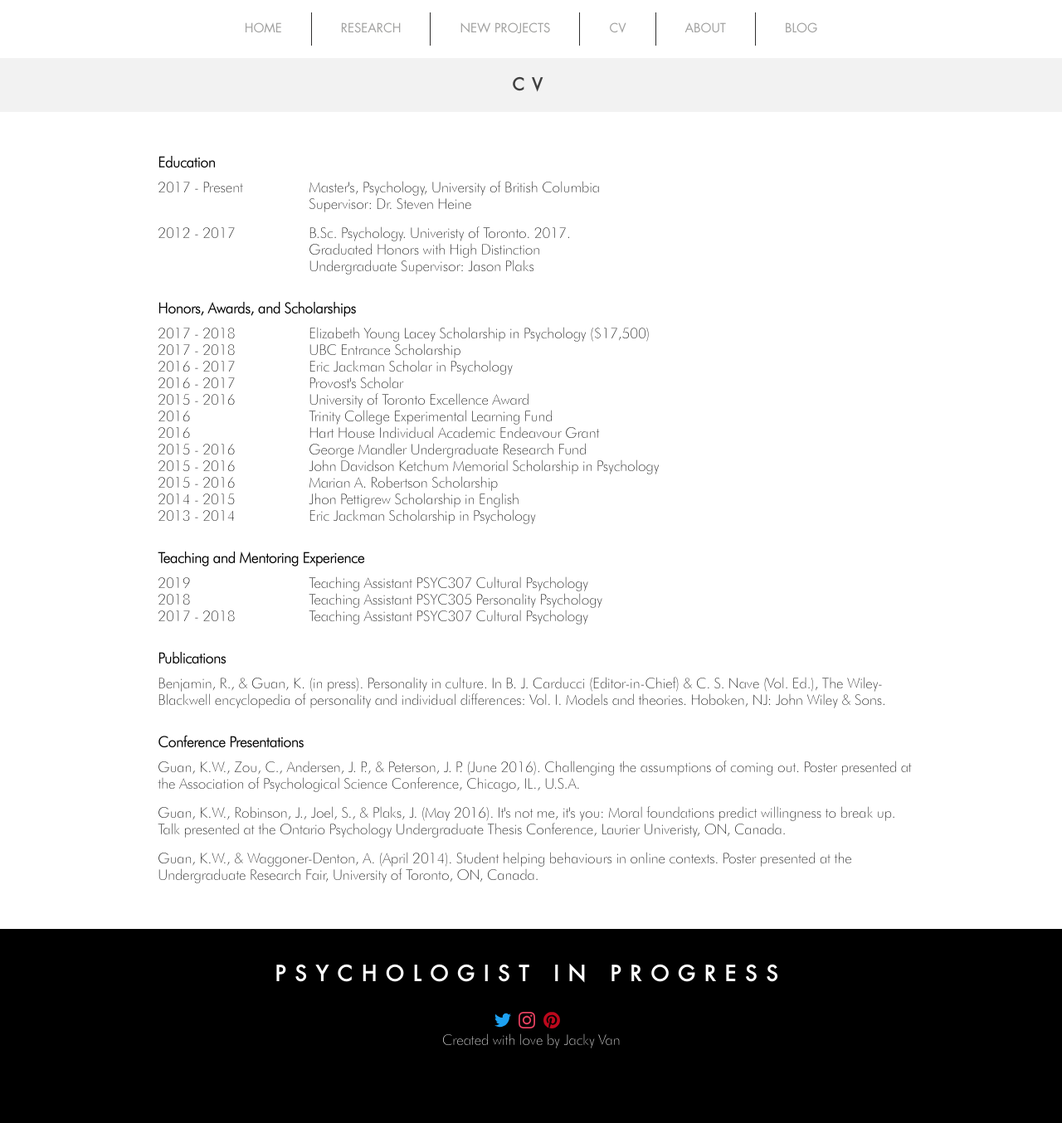
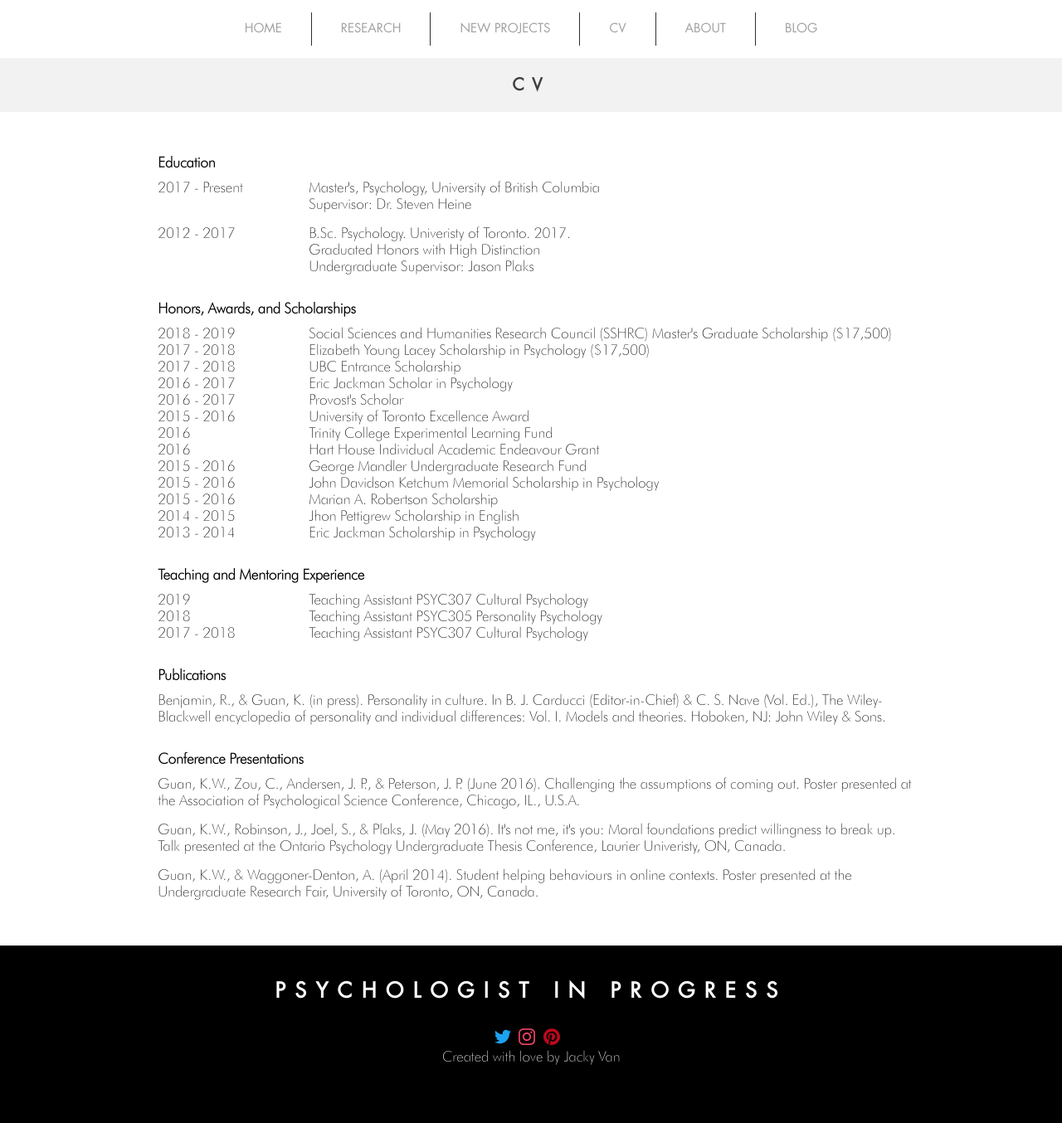
Before and after one commit to Jaacky/katewguan.com, a Jekyll site: the page built from cv/index.html, in a window 1280 px wide. Shown: the whole page at 83% size. Built offline with Jekyll 4.4.1, drawn with Linux system fonts in a browser that asks for light colours.

Commit message:
Adding new award

```diff
--- a/_data/awards.yml
+++ b/_data/awards.yml
@@ -1,3 +1,6 @@
+- date: 2018 - 2019
+  name: Social Sciences and Humanities Research Council (SSHRC) Master's Graduate Scholarship ($17,500)
+
 - date : 2017 - 2018
   name : Elizabeth Young Lacey Scholarship in Psychology ($17,500)
 
```
